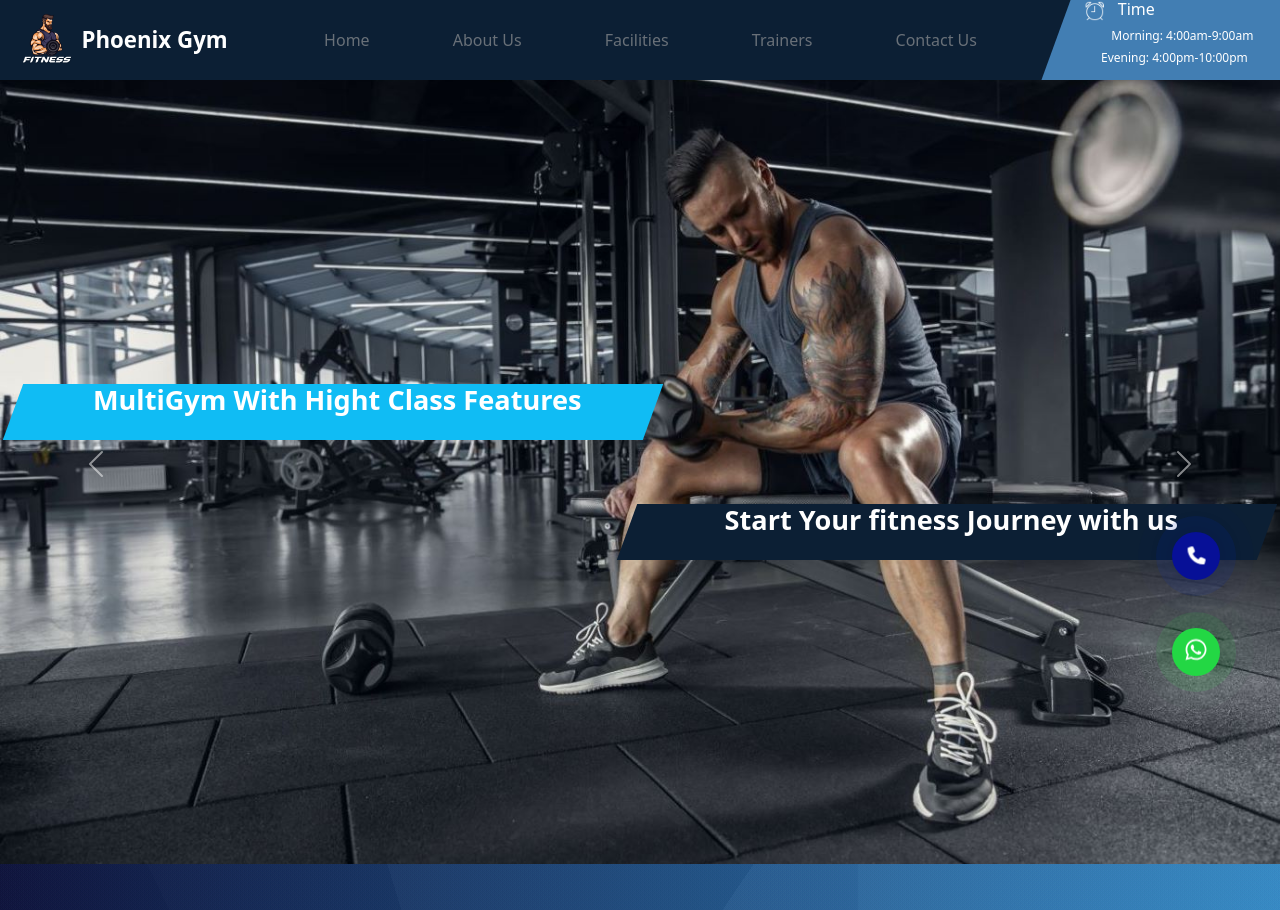
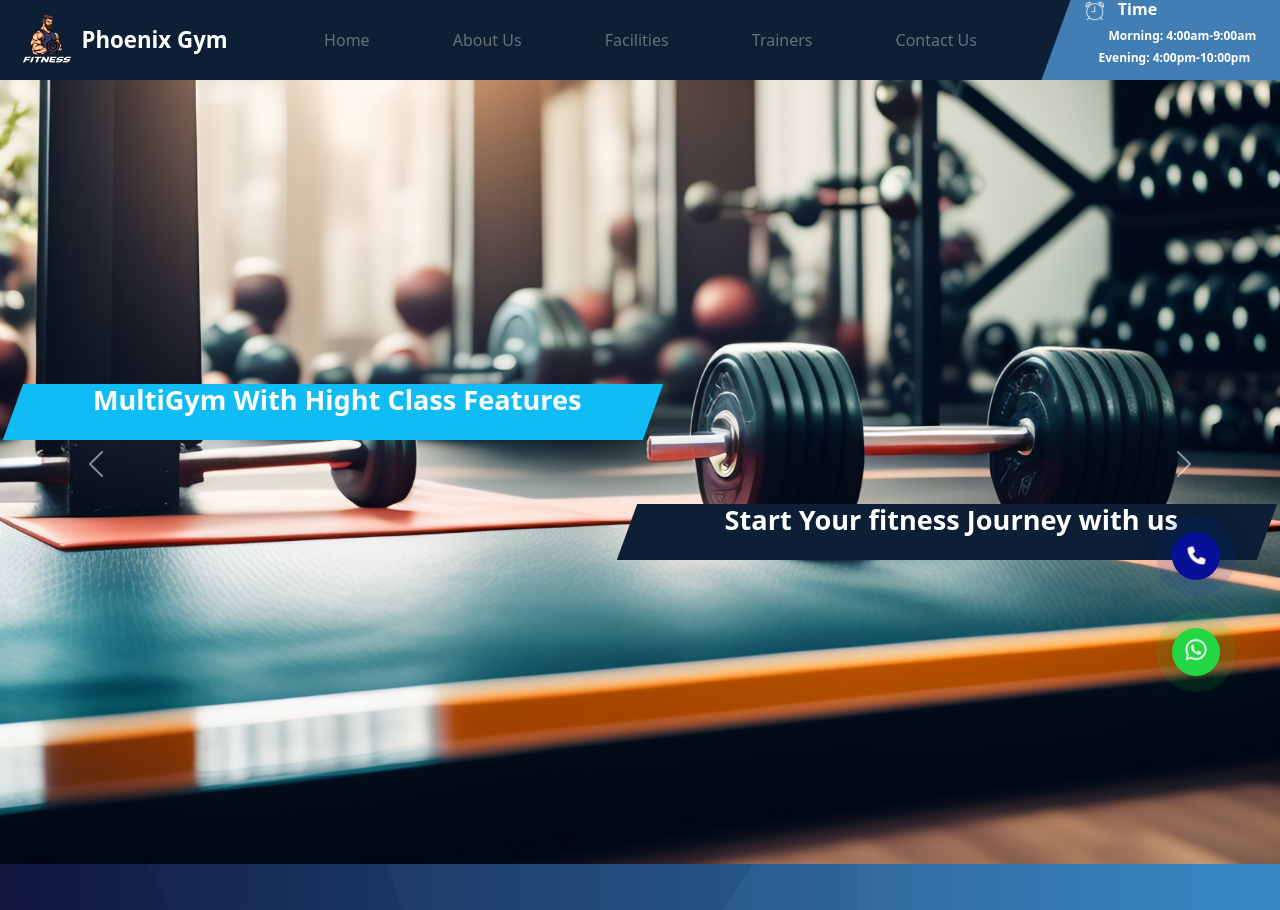
Before and after one commit to JOBIN456/gym-website, a Django app: page / in a window 1280 px wide. Shown: the top 910 px of the page. Run offline with Django 4.2, Linux system fonts and the light colour scheme.

Commit message:
home-pictures

```diff
--- a/gym_website/static/css/main.css
+++ b/gym_website/static/css/main.css
@@ -137,7 +137,7 @@ body{
 
 }
 .time{
-    font-weight:500;
+    font-weight:700;
     color:white;
     transform: skew(20deg);
 
@@ -152,6 +152,7 @@ body{
     font-size: .75rem;
     text-align:center;
     transform: skew(20deg);
+    font-weight:700;
 
 }
 
@@ -1128,7 +1129,7 @@ transform:  scale(1.022);
 
     object-fit:contain;
     animation:lefttocenter ease 2s;
-    border-radius: 1rem;
+    border-radius: 2rem 0;
 
 }
 @keyframes lefttocenter{
@@ -1467,7 +1468,7 @@ transform:  scale(1.022);
 }
 .fac-image{
   max-height: 450px;
- border-radius: 0.85rem;
+ border-radius: 1rem  0;
   width: 100%;
   height: 100%;
 
--- a/gym_website/template/home.html
+++ b/gym_website/template/home.html
@@ -8,7 +8,7 @@ Phoenix fitness
   <div id="carouselExampleFade" class="carousel slide carousel-fade carousel-adjust"  data-bs-ride="carousel" >
     <div class="carousel-inner">
       <div class="carousel-item active">
-        <img class="d-block w-100 my-carousel-image" src="{% static 'images/slide-1.jpg' %}" alt="First slide">
+        <img class="d-block w-100 my-carousel-image" src="{% static 'images/S-1.jpg' %}" alt="First slide">
         <div class="inside-carousel">
           <h6>
             MultiGym With Hight Class Features
```
Also changed, not shown: gym_website/static/images/S-1.jpg (added), 1 other file.
